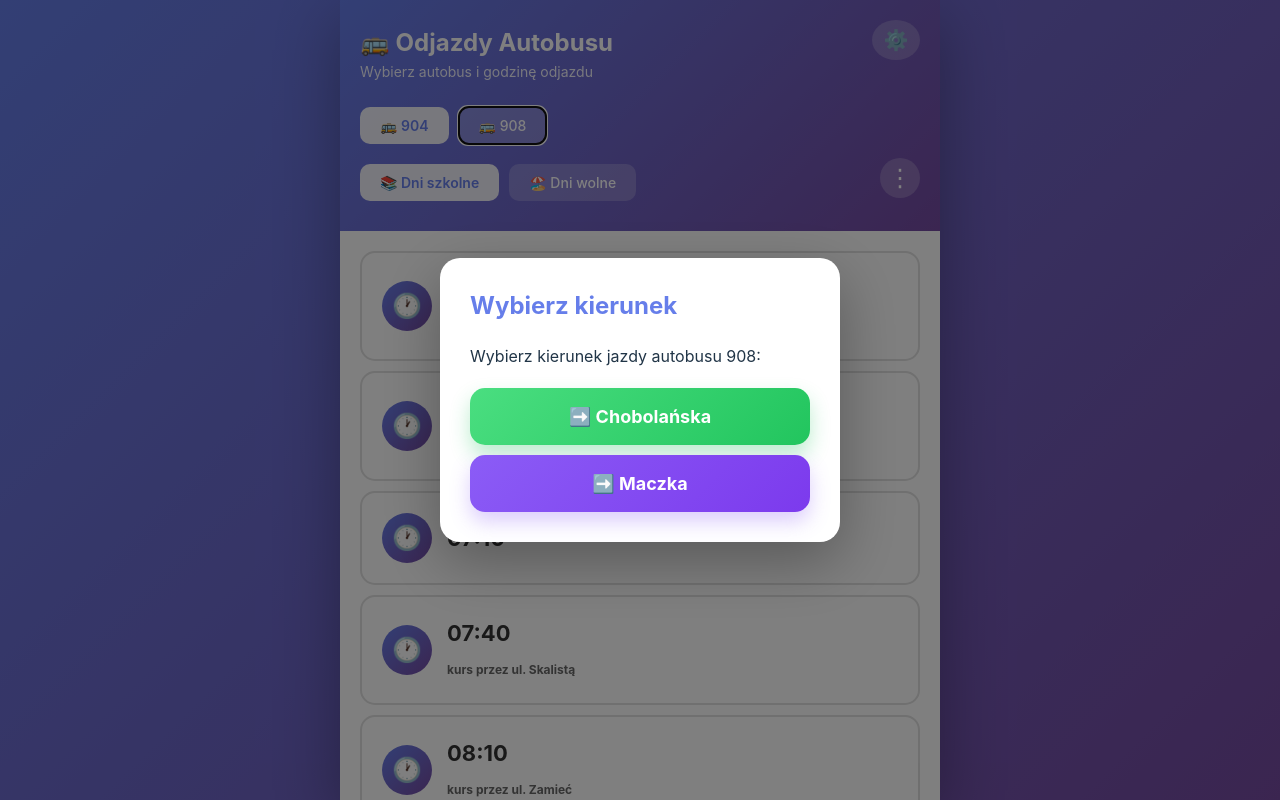
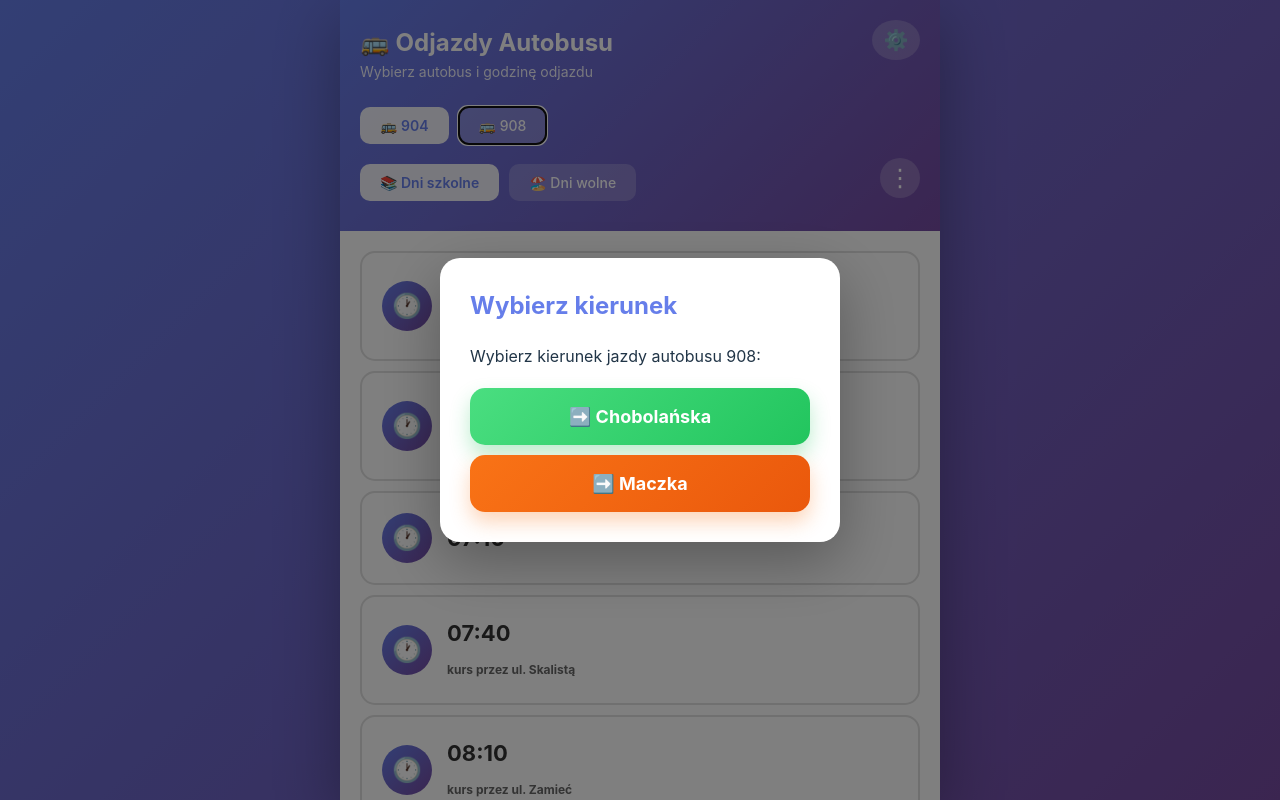
Before and after one commit to mwmarszalek/tnz-app, a React (Vite) app: page / in a window 1280 px wide. Both pictures are taken after a click on the button "🚌 908". Built offline with nearby package versions, Linux system fonts and the light colour scheme; no server answers; the database is empty.

Commit message:
make direction button orange

```diff
--- a/src/App.css
+++ b/src/App.css
@@ -389,6 +389,16 @@ body {
   box-shadow: 0 15px 30px rgba(239, 68, 68, 0.4);
 }
 
+.btn-orange {
+  background: linear-gradient(135deg, #f97316 0%, #ea580c 100%);
+  box-shadow: 0 10px 20px rgba(249, 115, 22, 0.3);
+}
+
+.btn-orange:hover {
+  transform: translateY(-2px);
+  box-shadow: 0 15px 30px rgba(249, 115, 22, 0.4);
+}
+
 .settings-form {
   padding: 20px;
 }
--- a/src/components/DeparturesList.jsx
+++ b/src/components/DeparturesList.jsx
@@ -364,7 +364,7 @@ function DeparturesList({
                 ➡️ Chobolańska
               </button>
               <button
-                className="btn btn-sms"
+                className="btn btn-orange"
                 onClick={() => handleDirectionSelect("2")}
                 style={{ width: "100%" }}
               >
```
